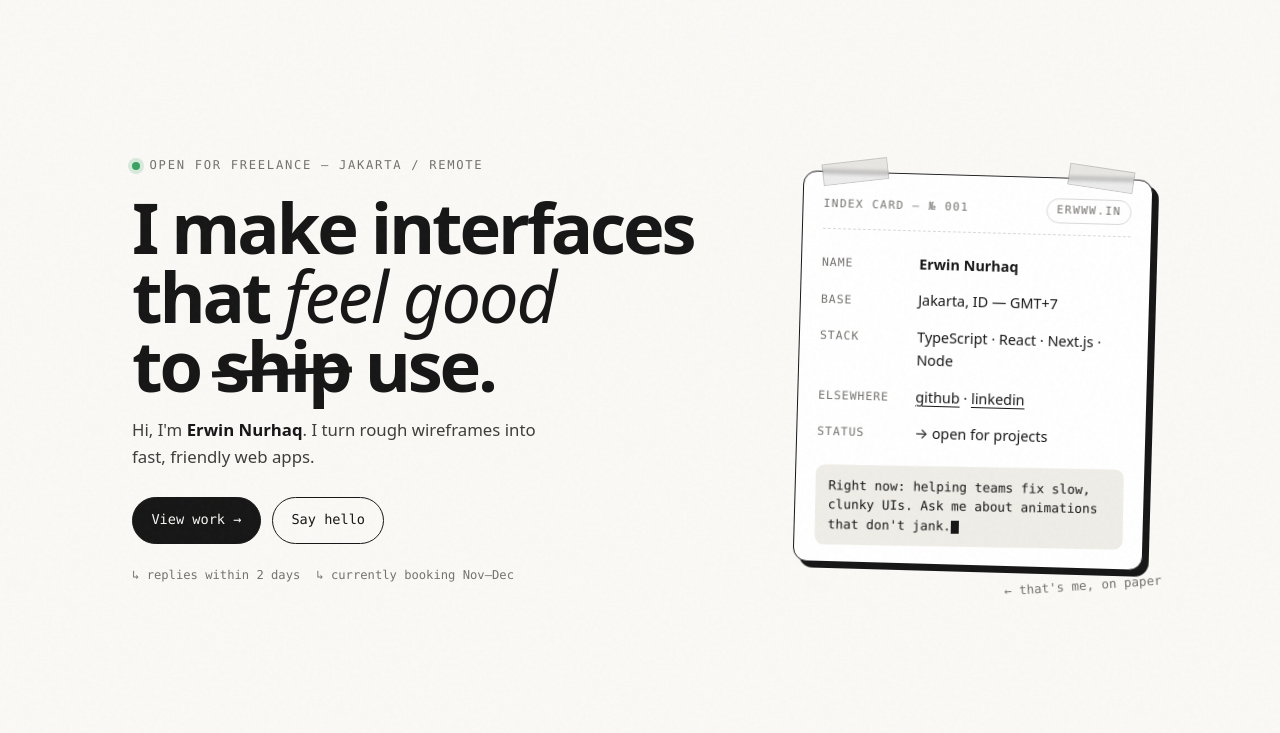
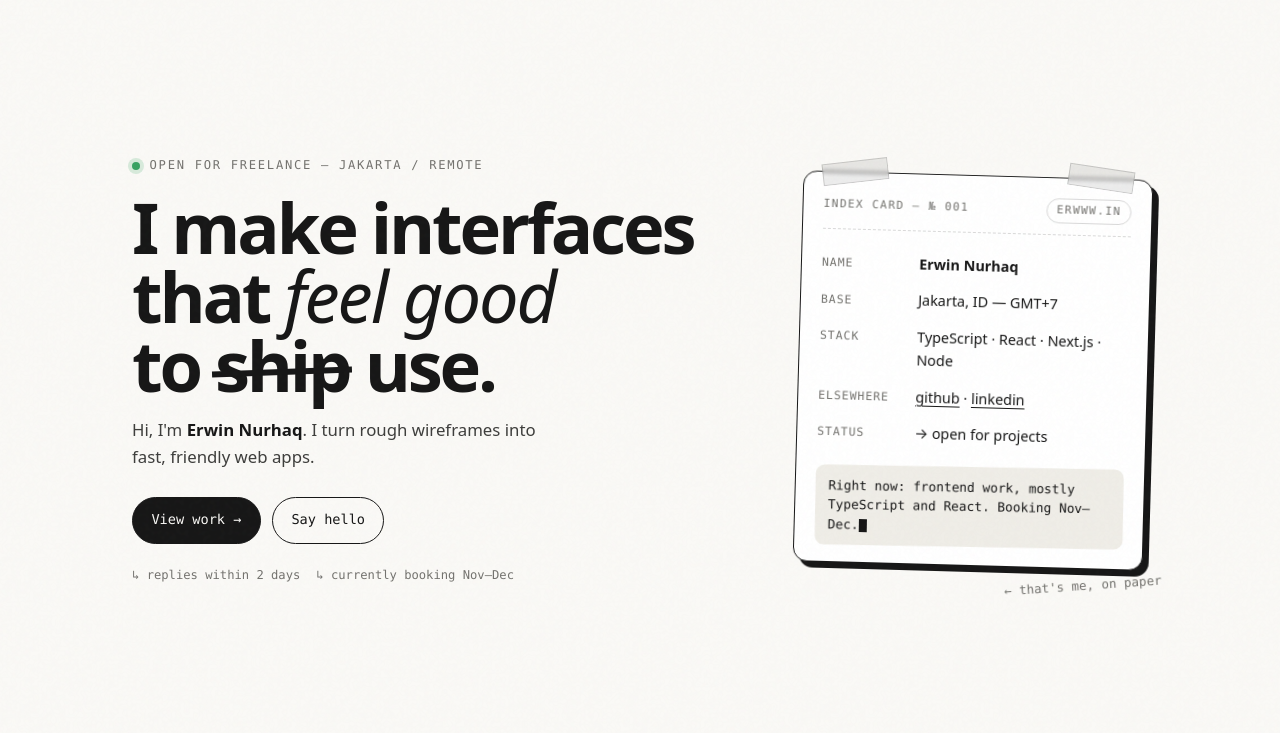
Before and after one commit to erwinnurhaq/erwinnurhaq.github.io, an Astro site: page / in a window 1280 px wide. Shown: the part 67-800 px from the top of the page. Built offline with nearby package versions, Linux system fonts and the light colour scheme; Astro itself is replaced by a stand-in of ours.

Commit message:
copy: flatten index card note

```diff
--- a/src/pages/index.astro
+++ b/src/pages/index.astro
@@ -43,7 +43,7 @@ const fmtDate = (d: Date) => d.toLocaleDateString('en-GB', { day: '2-digit', mon
           <div class="card-row"><dt>Elsewhere</dt><dd><a class="text-link" href="https://github.com/erwinnurhaq" target="_blank" rel="noreferrer">github</a> · <a class="text-link" href="https://linkedin.com/in/erwinnurhaq" target="_blank" rel="noreferrer">linkedin</a></dd></div>
           <div class="card-row"><dt>Status</dt><dd>→ open for projects</dd></div>
         </dl>
-        <p class="hand">Right now: helping teams fix slow, clunky UIs. Ask me about animations that don't jank.<span class="cursor-blink"></span></p>
+        <p class="hand">Right now: frontend work, mostly TypeScript and React. Booking Nov–Dec.<span class="cursor-blink"></span></p>
       </aside>
       <span class="card-scribble">← that's me, on paper</span>
     </div>
```
